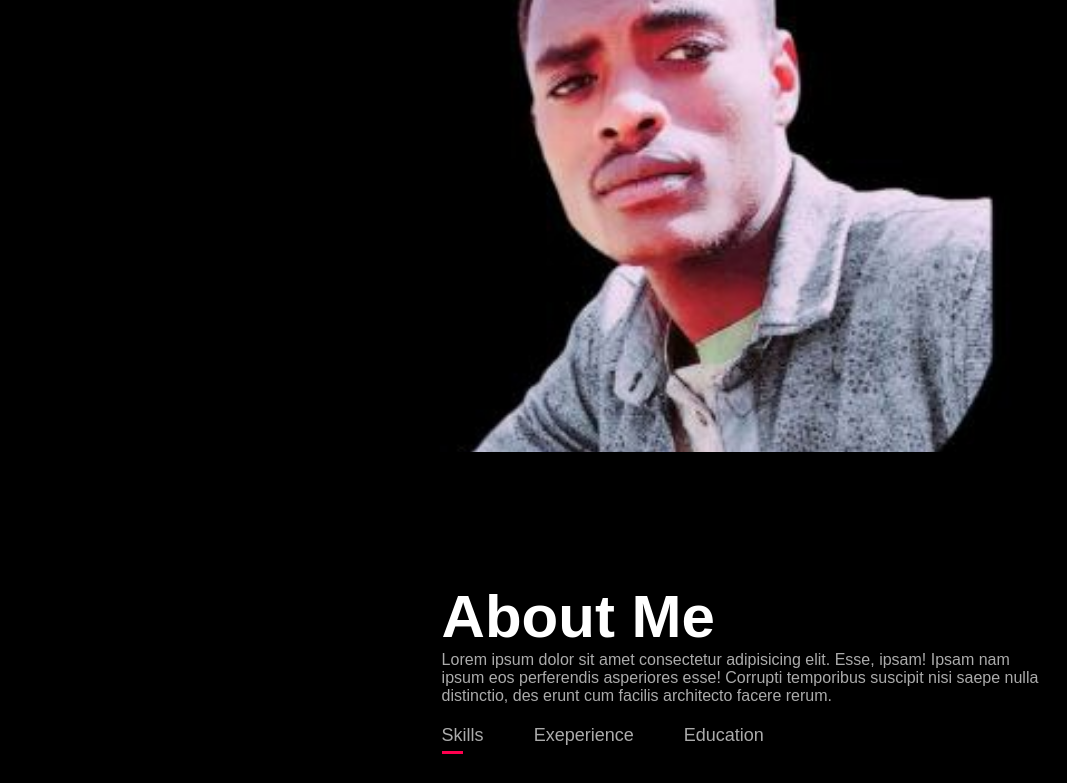
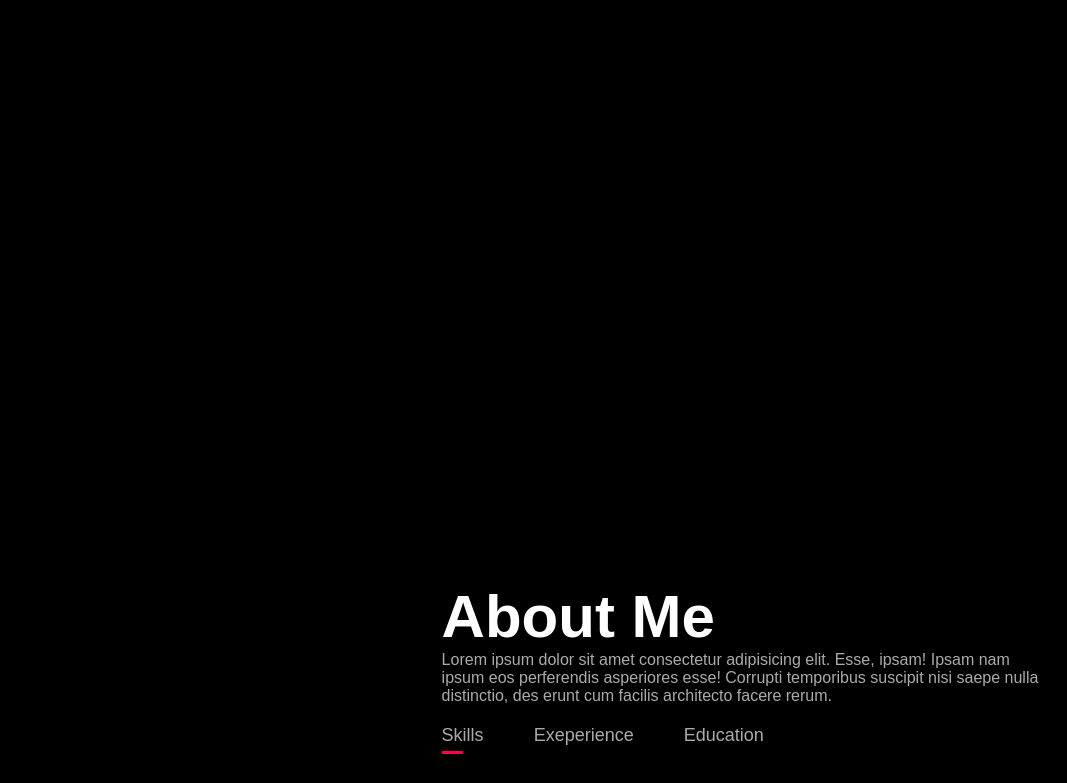
Before and after one commit to Haileamlak1/Haileamlak1.github.io, a plain HTML site: page index.html in a window 1280 px wide. Shown: the part 348-1131 px from the top of the page, without its empty margins (96-1163 px from the left). Drawn offline with Linux system fonts and the light colour scheme.

Commit message:
Update style.css

```diff
--- a/style.css
+++ b/style.css
@@ -16,7 +16,7 @@ color: #fff;
 {
 width: 100%;
 height: 100vh;
-background-image: url(back1.jpg);
+background-image: url();
 background-size: cover;
 background-position: center;
 }
```
